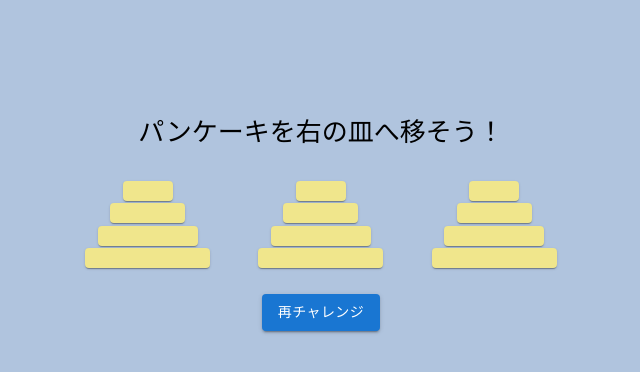
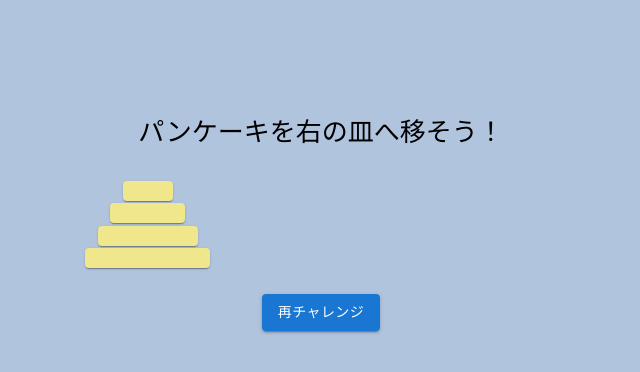
Before and after one commit to wildbook7/pancakes-of-hanoi, a React (Create React App) app: page / in a window 1280 px wide. Shown: the top 372 px of the page, without its empty margins (319-959 px from the left). Built offline with nearby package versions, Linux system fonts and the light colour scheme.

Commit message:
パンケーキの表示にStateを使用

```diff
--- a/src/App.tsx
+++ b/src/App.tsx
@@ -14,6 +14,9 @@ const CustomPaper = styled(Paper)(() => ({
 }))
 
 function App() {
+  const [leftPlate, setLeftPlate] = useState([1,2,3,4])
+  const [middlePlate, setMiddlePlate] = useState([0,0,0,0])
+  const [rightPlate, setRightPlate] = useState([0,0,0,0])
   const [strawberryFlag, setStrawberryFlag] = useState(false)
 
   const change = () => setStrawberryFlag(!strawberryFlag)
@@ -26,18 +29,24 @@ function App() {
           <Grid item xs={2.1}></Grid>
           <Grid item xs={2.6}>
           <Stack spacing={0.3} alignItems={'center'} justifyContent={'flex-end'} sx={{ height: '120px' }}>
-              <CustomPaper sx={{ width: '50px' }}>&nbsp;</CustomPaper>
-              <CustomPaper sx={{ width: '75px' }}>&nbsp;</CustomPaper>
-              <CustomPaper sx={{ width: '100px' }}>&nbsp;</CustomPaper>
-              <CustomPaper sx={{ width: '125px' }}>&nbsp;</CustomPaper>
-            </Stack>
+            {leftPlate.map( value =>
+              <CustomPaper
+                sx={ value === 0 ? {visibility: 'hidden'} : { width: `${25 * (value + 1)}px` }}
+              >
+                &nbsp;
+              </CustomPaper>
+            )}
+          </Stack>
           </Grid>
           <Grid item xs={2.6}>
           <Stack spacing={0.3} alignItems={'center'} justifyContent={'flex-end'} sx={{ height: '120px' }}>
-              <CustomPaper sx={{ width: '50px' }}>&nbsp;</CustomPaper>
-              <CustomPaper sx={{ width: '75px' }}>&nbsp;</CustomPaper>
-              <CustomPaper sx={{ width: '100px' }}>&nbsp;</CustomPaper>
-              <CustomPaper sx={{ width: '125px' }}>&nbsp;</CustomPaper>
+            {middlePlate.map( value =>
+                <CustomPaper
+                  sx={ value === 0 ? {visibility: 'hidden'} : { width: `${25 * (value + 1)}px` }}
+                >
+                  &nbsp;
+                </CustomPaper>
+              )}
             </Stack>
           </Grid>
           <Grid item xs={2.6}>
@@ -49,10 +58,13 @@ function App() {
                 left: "5px",
                 visibility: strawberryFlag? "visible" : "hidden",
               }} />
-              <CustomPaper sx={{ width: '50px' }}>&nbsp;</CustomPaper>
-              <CustomPaper sx={{ width: '75px' }}>&nbsp;</CustomPaper>
-              <CustomPaper sx={{ width: '100px' }}>&nbsp;</CustomPaper>
-              <CustomPaper sx={{ width: '125px' }}>&nbsp;</CustomPaper>
+              {rightPlate.map( value =>
+                <CustomPaper
+                  sx={ value === 0 ? {visibility: 'hidden'} : { width: `${25 * (value + 1)}px` }}
+                >
+                  &nbsp;
+                </CustomPaper>
+              )}
             </Stack>
           </Grid>
         </Grid>
```
